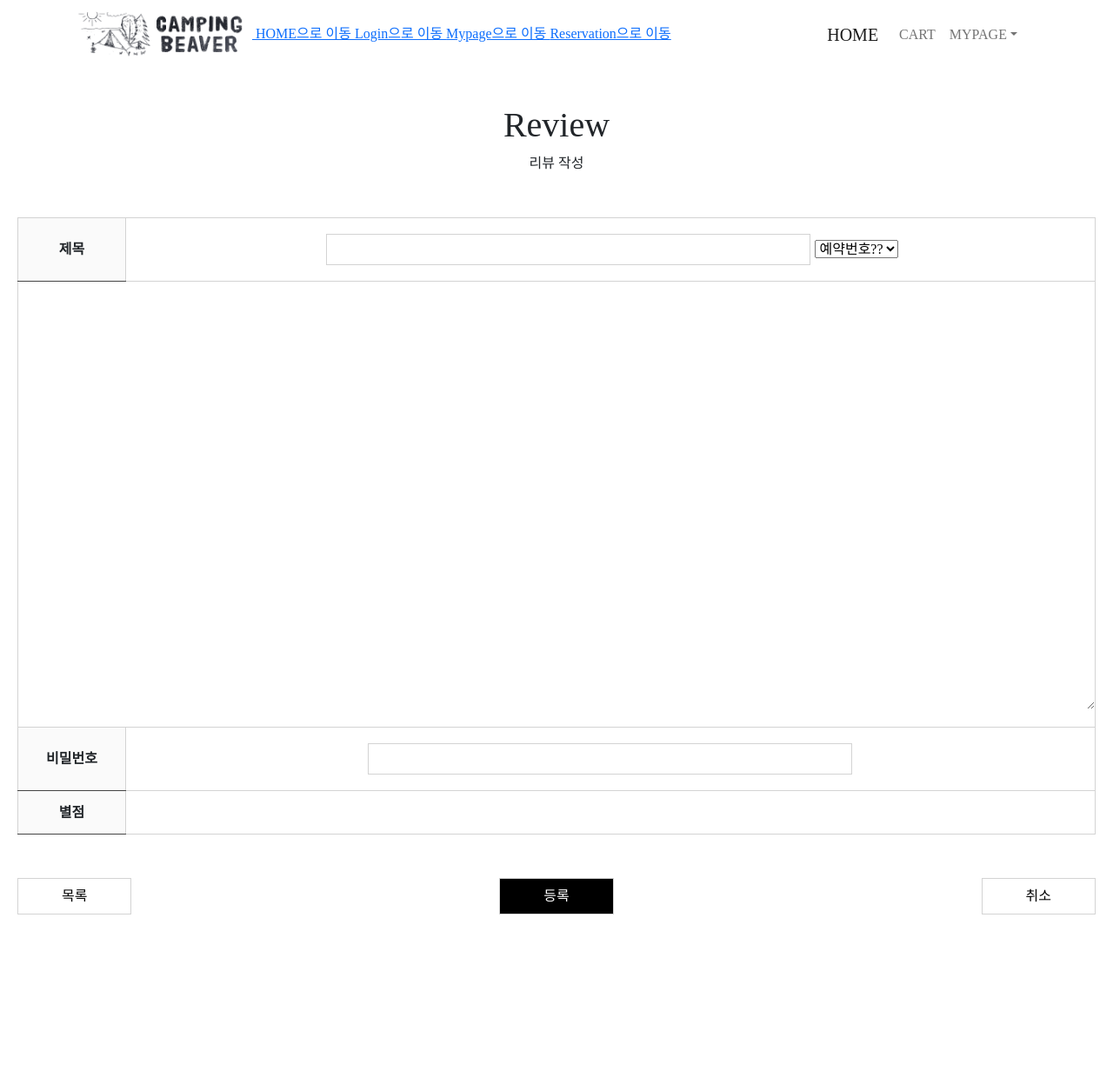
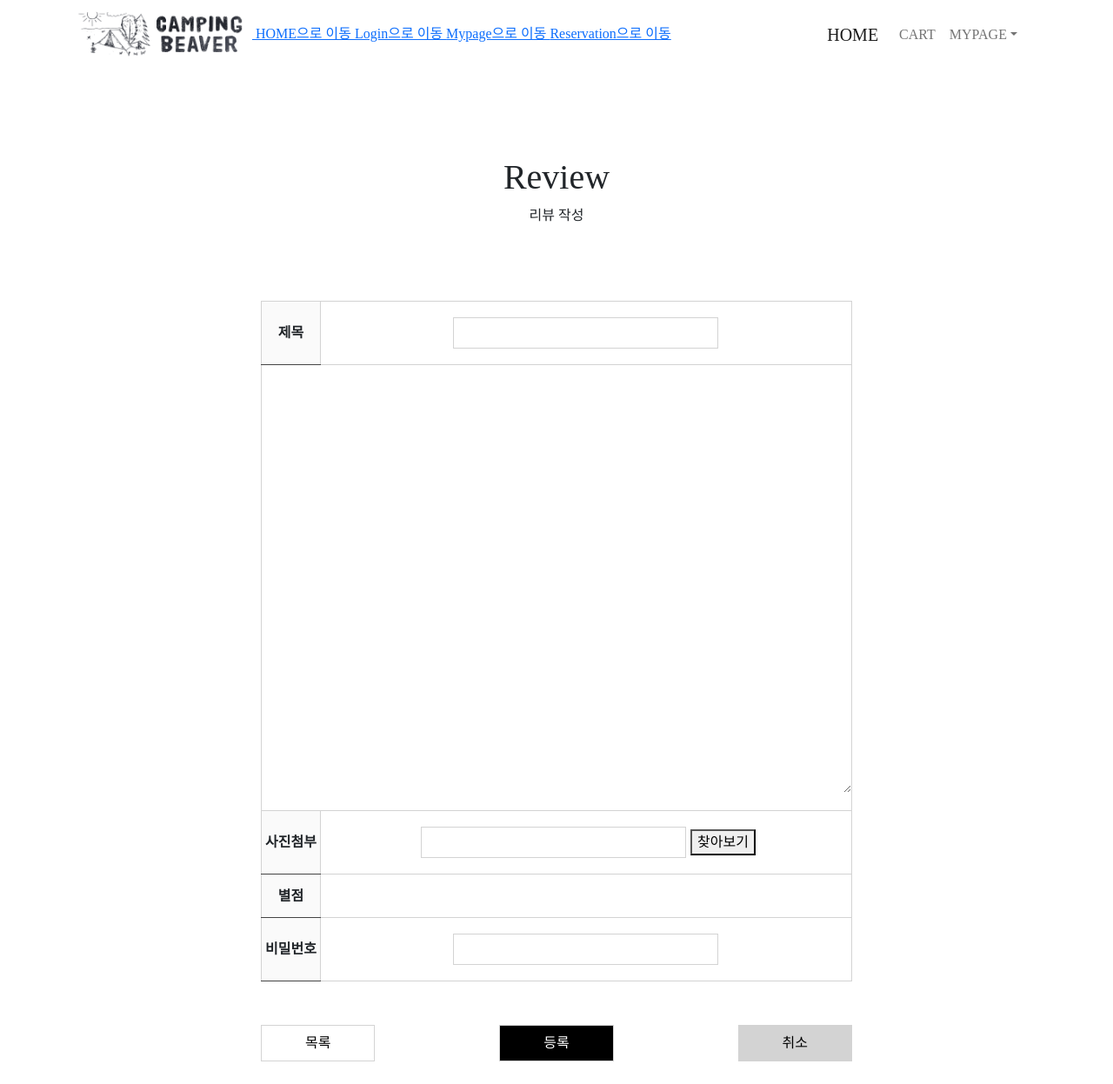
Before and after one commit to 2022-SMHRD-SW-Fullstack-1/campingbeaverFront, a React (Create React App) app in the folder campingbeaver/: page /ReviewForm in a window 1280 px wide. Shown: the whole page at 87% size. Before the commit the page ends 1072 px from the top, so only its background shows below. Built offline with nearby package versions, Linux system fonts and the light colour scheme; a web font is replaced by a local one.

Commit message:
리뷰작성 틀 크기조정 / 아해

```diff
--- a/campingbeaver/src/App.js
+++ b/campingbeaver/src/App.js
@@ -6,7 +6,7 @@ import Login from './pages/Login/Login'
 import MyPage from "./pages/MyPage/MyPage";
 import Reservation from "./pages/Reservation/Reservation";
 import ReviewForm from "../src/pages/ReviewUpload/ReviewForm"
-import axios from 'axios';
+
 
 
 function App() {
--- a/campingbeaver/src/pages/Mypage/WishList.js
+++ b/campingbeaver/src/pages/Mypage/WishList.js
@@ -11,6 +11,7 @@ const WishList = () => {
 
   const handleClose = () => setShow(false);
   const handleShow = () => setShow(true);
+
 
 
   return (
@@ -39,8 +40,7 @@ const WishList = () => {
 
                   <div>
                   <button className={styles.wish} variant="primary" onClick={handleShow}>
-                  <img src={Fheart} width='40px'/></button>
-
+                  <img src={Fheart} width='40px' /></button>
                   <Modal
                     show={show}
                     onHide={handleClose}
--- a/campingbeaver/src/pages/ReviewUpload/ReviewForm.js
+++ b/campingbeaver/src/pages/ReviewUpload/ReviewForm.js
@@ -6,7 +6,7 @@ const Review = () => {
     <div className={styles.postForm}>
         <Header/>
 
-        <div>
+        <div className={styles.title}>
           <h1>Review</h1>
           <p>리뷰 작성</p>
         </div>
@@ -17,7 +17,6 @@ const Review = () => {
                 <th>제목</th>
                 <td>
                   <input type="text" name="title"></input>
-                  <select><option>예약번호??</option></select>
                 </td>
               </tr>
             </thead>
@@ -28,14 +27,22 @@ const Review = () => {
                 </td>
               </tr>
               <tr>
-                <th>비밀번호</th>
+                <th>사진첨부</th>
                 <td>
-                  <input type="password" name="password"></input>
+                  <input type="text"></input>
+                  <button>찾아보기</button>
                 </td>
               </tr>
               <tr>
                 <th>별점</th>
                 <td></td>
+              </tr>
+
+              <tr>
+                <th>비밀번호</th>
+                <td>
+                  <input type="password" name="password"></input>
+                </td>
               </tr>
             </tbody>
           </table>
--- a/campingbeaver/src/pages/ReviewUpload/ReviewForm.module.scss
+++ b/campingbeaver/src/pages/ReviewUpload/ReviewForm.module.scss
@@ -1,8 +1,4 @@
 @import '../../styles/variables.scss';
-.postForm {
-
-}
-
 .contact {
     width: fit-content;
     margin: auto;
@@ -15,10 +11,14 @@
 }
 
 .postForm {
-//   padding: 10rem 18.75rem 1.6rem 18.75rem;
-    margin-top: 100px;
-    text-align: center;
-    padding: 20px;
+    padding: 10rem 18.75rem 1.6rem 18.75rem;
+
+    .title{
+
+      text-align: center;
+      padding: 20px;
+    }
+
   .slideRight {
     display: flex;
     justify-content: center;
@@ -45,6 +45,7 @@
       width: 100%;
       margin: 50px 0;
 
+
       tr {
         width: 100%;
         border: 1px solid lightgray;
@@ -66,9 +67,7 @@
               outline: none;
             }
           }
-          .reviewOption {
-            width: 10%;
-          }
+
         }
         .textArea {
           textarea {
@@ -103,7 +102,7 @@
     }
 
     .createBtn {
-      background-color: black;
+      background-color:black;
       color: white;
 
       &:hover {
@@ -111,7 +110,7 @@
         color: black;
       }
     }
-    .cancleBtn {
+    .cancelBtn {
       background-color: lightgray;
 
       &:hover {
```
Also changed, not shown: 2 other files (tests, documents, lock files or other folders). Lines whose indentation alone changed are shown as unchanged.
